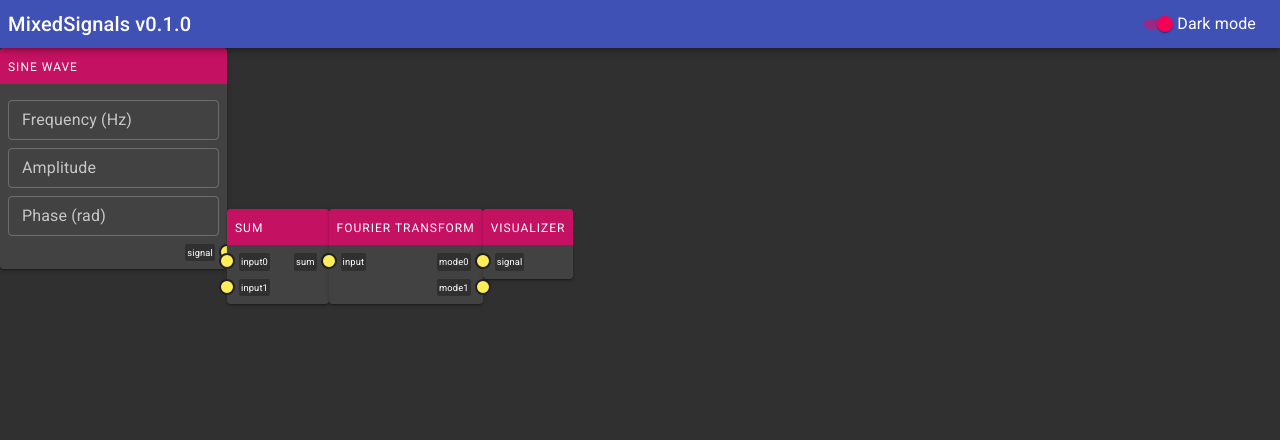
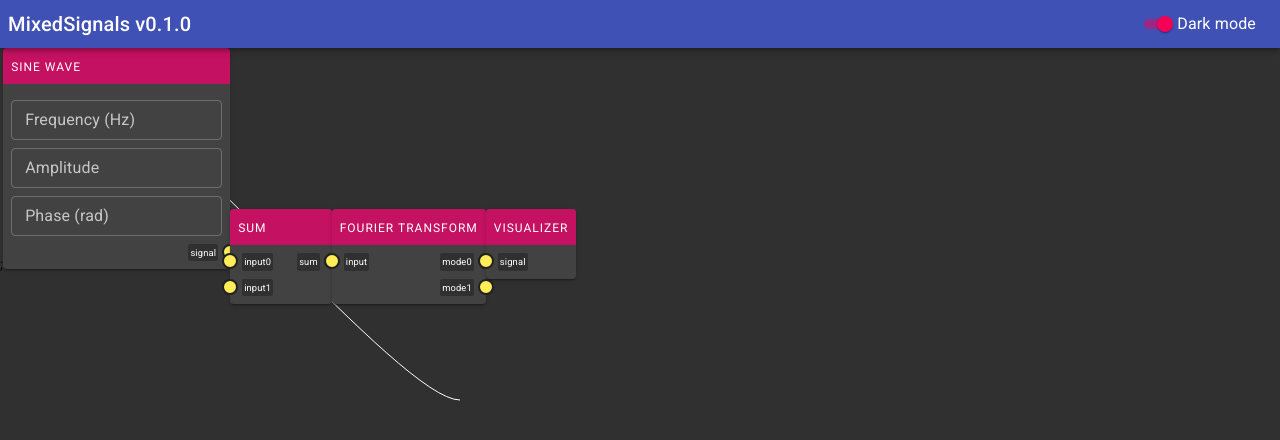
Before and after one commit to nilsceberg/mixedsignals, a React (Create React App) app: page / in a window 1280 px wide. Shown: the top 440 px of the page. Built offline with nearby package versions, Linux system fonts and the light colour scheme.

Commit message:
Draw Bezier curves

```diff
--- a/package.json
+++ b/package.json
@@ -40,6 +40,7 @@
     ]
   },
   "devDependencies": {
-    "@types/uuid": "^7.0.2"
+    "@types/uuid": "^7.0.2",
+    "serve": "^11.3.0"
   }
 }
--- a/src/editor/Connector.tsx
+++ b/src/editor/Connector.tsx
@@ -1,6 +1,7 @@
 import React from "react";
-import { makeStyles, Theme, colors, Paper } from "@material-ui/core";
-import { ConnectorName, EditorContext } from "./Types";
+import { makeStyles, Theme, colors, Paper, withStyles, createStyles } from "@material-ui/core";
+import { ConnectorName, EditorContext, EditorContextType } from "./Types";
+import { Classes } from "@material-ui/styles/mergeClasses/mergeClasses";
 
 export interface ConnectorProps {
 	type: "input" | "output",
@@ -11,7 +12,7 @@ export interface ConnectorProps {
 
 export const ConnectorRadius = 8;
 
-const useStyles = makeStyles((theme: Theme) => ({
+const styles = (theme: Theme) => createStyles({
 	container: {
 		boxSizing: "border-box",
 		flexBasis: "80%",
@@ -48,17 +49,18 @@ const useStyles = makeStyles((theme: Theme) => ({
 		borderRadius: `${ConnectorRadius}px`,
 		cursor: "pointer",
 	}
-}));
+});
 
-export const Connector = (props: ConnectorProps) => {
-	const classes = useStyles(props);
-	return <EditorContext.Consumer>
-		{value =>
-			<div className={classes.container} onClick={() => value.onClick([props.node, props.name])}>
+export const Connector = withStyles(styles)(class extends React.Component<ConnectorProps & { classes: Classes }, {}> {
+	static contextType = EditorContext;
+
+	render() {
+		console.log("render connector");
+		const classes = this.props.classes;
+		return <div className={classes.container}>
 				<div className={classes.dummy}/>
-				<div className={classes.label}>{props.name}</div>
-				<div className={classes.connector}></div>
-			</div>
-		}
-	</EditorContext.Consumer>;
-}
+				<div className={classes.label}>{this.props.name}</div>
+				<div className={classes.connector} onClick={() => this.context.onClick([this.props.node, this.props.name])} ref={this.context.onRef([this.props.node, this.props.name])}></div>
+			</div>;
+	}
+});
--- a/src/editor/Editor.tsx
+++ b/src/editor/Editor.tsx
@@ -4,6 +4,7 @@ import { Classes } from "@material-ui/styles/mergeClasses/mergeClasses";
 import { Node } from "./Node";
 import { Graph, ConnectorName } from "./Types";
 import { EditorContextType, EditorContext } from "./Types";
+//import { Graph } from "./Graph";
 
 const styles = (theme: Theme) => createStyles({
 	editor: {
@@ -14,6 +15,13 @@ const styles = (theme: Theme) => createStyles({
 		backgroundColor: theme.palette.background.default,
 		//backgroundSize: "32px 32px",
 		//backgroundImage: `radial-gradient(circle, ${theme.palette.getContrastText(theme.palette.background.default)} 1px, rgba(0, 0, 0, 0) 1px)`,
+	},
+	graph: {
+		position: "fixed",
+		top: "0px",
+		left: "0px",
+		width: "100%",
+		height: "100%",
 	}
 });
 
@@ -21,8 +29,27 @@ export interface EditorProps {
 	children?: React.ReactNode,
 }
 
-export const Editor = withStyles(styles)(class extends React.Component<EditorProps & { classes: Classes }> {
-	private connectorRefs: { [name: string]: React.Ref<HTMLElement> } = {};
+interface EditorState {
+	mouse: [number, number];
+}
+
+export const Editor = withStyles(styles)(class extends React.Component<EditorProps & { classes: Classes }, EditorState> {
+	private connectorRefs: { [name: string]: React.RefObject<HTMLDivElement> } = {};
+
+	private graph: React.RefObject<SVGSVGElement> = React.createRef();
+
+	constructor(props: EditorProps & { classes: Classes }) {
+		super(props);
+	}
+
+	componentDidMount() {
+		window.onmousemove = (event: MouseEvent) => {
+			const path: SVGPathElement = this.graph.current?.getElementById("mousepath") as SVGPathElement;
+			const x = event.clientX;
+			const y = event.clientY;
+			path.setAttribute("d", `M 100 100 C 160 100, ${x - 60} ${y}, ${x} ${y}`)
+		};
+	}
 
 	render() {
 		const classes = this.props.classes;
@@ -32,12 +59,27 @@ export const Editor = withStyles(styles)(class extends React.Component<EditorPro
 		];
 
 		const context: EditorContextType = {
-			onClick: (name: ConnectorName) => { console.log("Clicked " + name)},
-			onRef: () => {},
+			onClick: (name: ConnectorName) => {
+				console.log("Clicked " + name);
+				const ref = this.connectorRefs[`${name[0]}/${name[1]}`];
+				if (ref && ref.current) {
+					ref.current.style.backgroundColor = "red";
+					console.log(ref.current.getBoundingClientRect());
+				}
+			},
+			onRef: (name: ConnectorName) => {
+				const ref = React.createRef<HTMLDivElement>();
+				this.connectorRefs[`${name[0]}/${name[1]}`] = ref;
+				return ref;
+			}
 		}
 
 		return <EditorContext.Provider value={context}>
 			<div className={classes.editor}>
+				{/*<Graph a={[100, 100]} b={this.state.mouse}/>*/}
+				<svg className={classes.graph} ref={this.graph}>
+					<path id="mousepath" d={`M 100 100 C 160 100, 400 400, 460 400`} stroke="white" fill="none"/>
+				</svg>;
 				<Node id="source" name="Sine Wave" io={[{type: "output", name: "signal"}]}>
 					<TextField size="small" variant="outlined" label="Frequency (Hz)" type="number"/><br/>
 					<TextField size="small" variant="outlined" label="Amplitude" type="number"/><br/>
--- a/src/editor/Types.tsx
+++ b/src/editor/Types.tsx
@@ -2,12 +2,12 @@ import React from "react";
 
 export interface EditorContextType {
 	onClick: (name: ConnectorName) => void;
-	onRef: (name: ConnectorName, ref: React.Ref<HTMLElement>) => void;
+	onRef: (name: ConnectorName) => React.RefObject<HTMLDivElement>;
 }
 
 export const EditorContext = React.createContext<EditorContextType>({
 	onClick: () => {},
-	onRef: () => {},
+	onRef: () => React.createRef(),
 });
 
 
```
Also changed, not shown: 1 other file (tests, documents, lock files or other folders).
